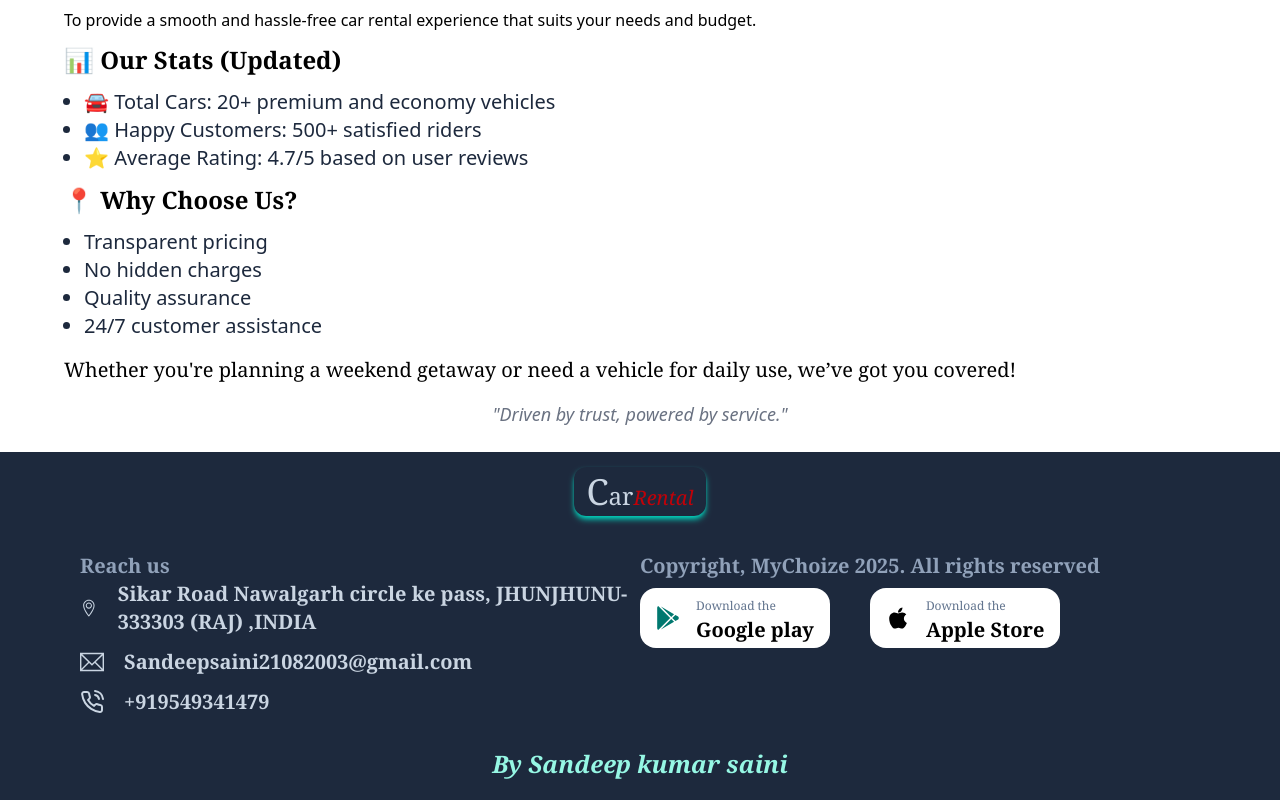
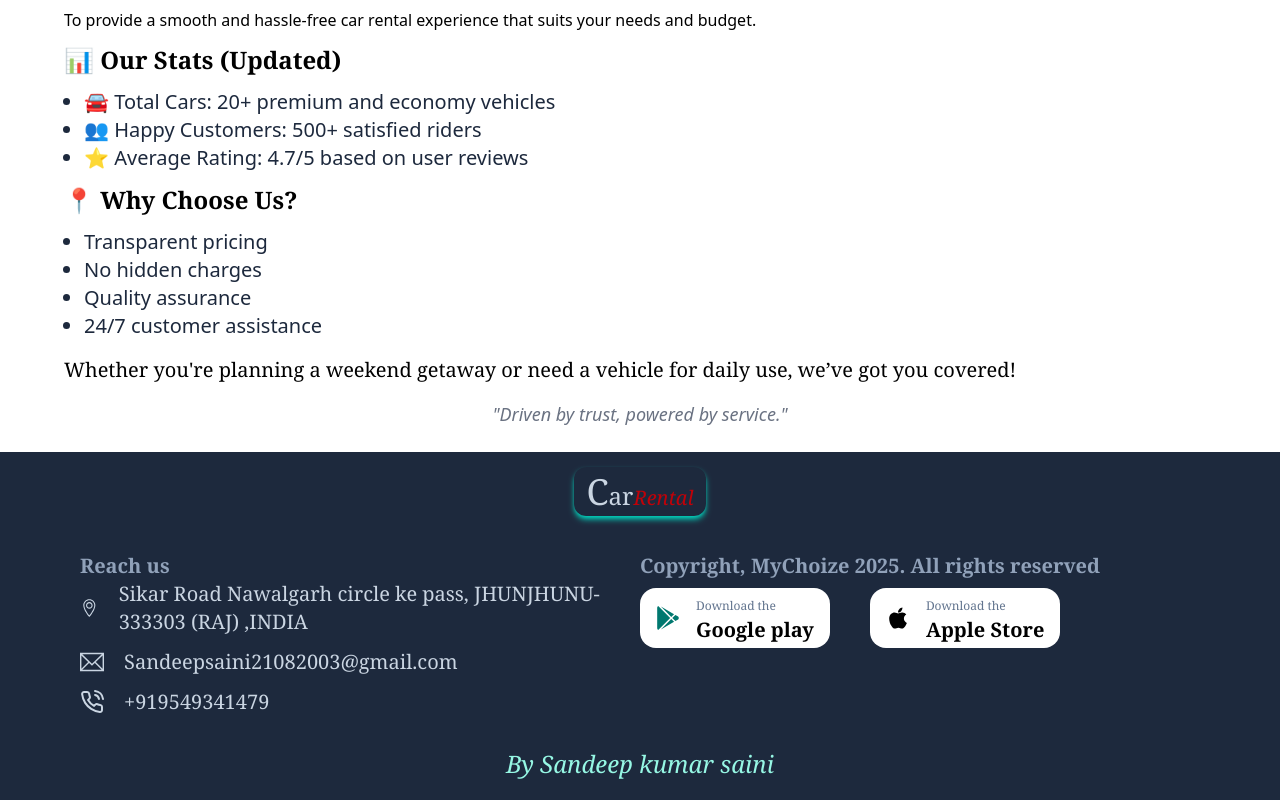
Before and after one commit to sandeepsaini-sk/car-client, a React (Vite) app: page /about in a window 1280 px wide. Shown: the part 928-1728 px from the top of the page. Built offline with nearby package versions, Linux system fonts and the light colour scheme.

Commit message:
Updated Footer UI and fixed text issues

```diff
--- a/src/Components/Footer.jsx
+++ b/src/Components/Footer.jsx
@@ -40,14 +40,14 @@ export default function Footer() {
             <div className='grid grid-cols-1 lg:grid-cols-2 mt-5'>
 
                   <div>
-                    <h1 className='text-xl font-bold text-slate-400'>Reach us</h1>
+                    <h1 className='text-xl font-semibold text-slate-400'>Reach us</h1>
                     {data2.map((item,i)=>(
                     <div key={i} className='flex items-center gap-5 mb-3'>{item.icon}
-                    <p className='text-xl font-semibold '>{item.title}</p></div>))}
+                    <p className='text-xl'>{item.title}</p></div>))}
                   </div>
 
                   <div>
-                    <h1 className='text-xl font-bold text-slate-400'>Copyright, MyChoize 2025. All rights reserved</h1>
+                    <h1 className='text-xl font-semibold text-slate-400'>Copyright, MyChoize 2025. All rights reserved</h1>
                     <div className='flex flex-wrap gap-10 items-center mt-2'>
                     {data.map((item,i)=>(
                         <div key={i} className='flex items-center bg-white rounded-2xl px-4 py-1 gap-4'>
@@ -61,7 +61,7 @@ export default function Footer() {
                     </div>
                   </div>
             </div>
-            <h1 className='text-center mt-5 text-2xl font-semibold italic text-teal-200'>By Sandeep kumar saini</h1>
+            <h1 className='text-center mt-5 text-2xl font-serif italic text-teal-200'>By Sandeep kumar saini</h1>
         </div>
     </footer>
     </>
```
